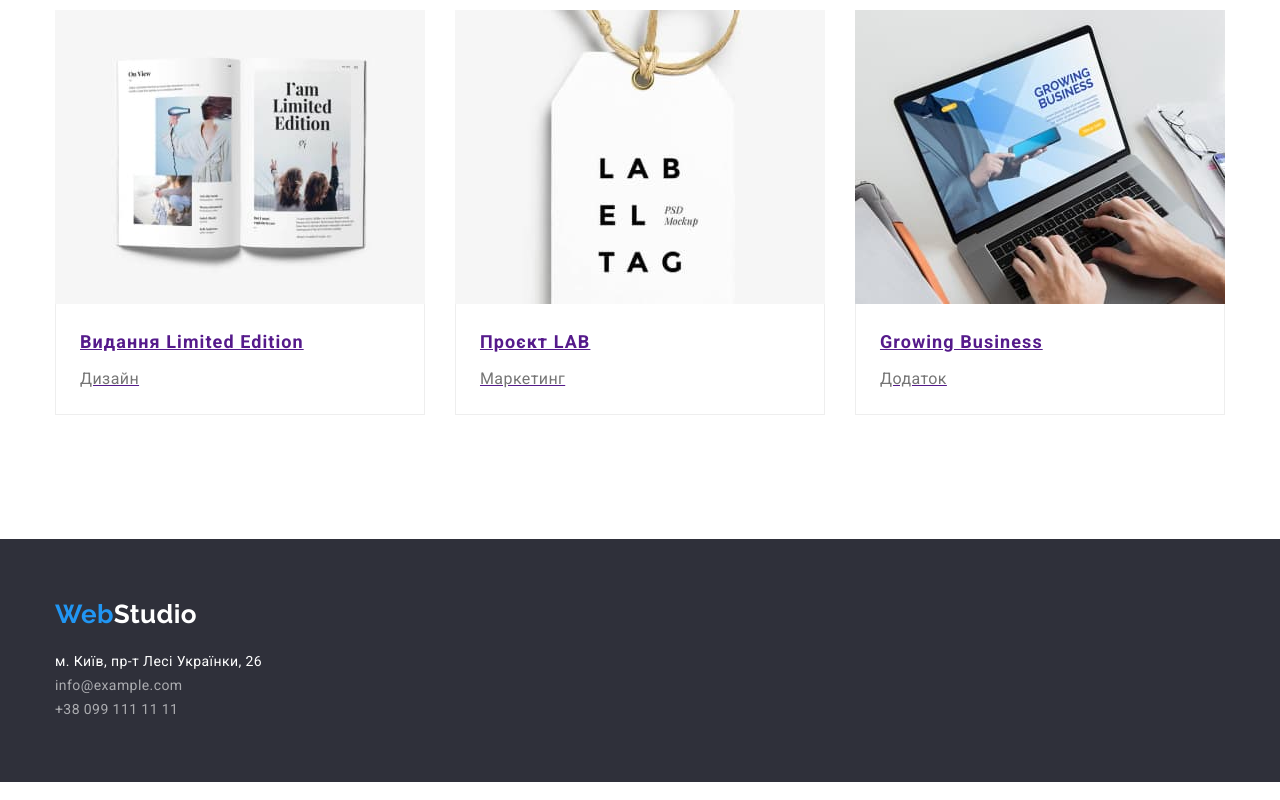
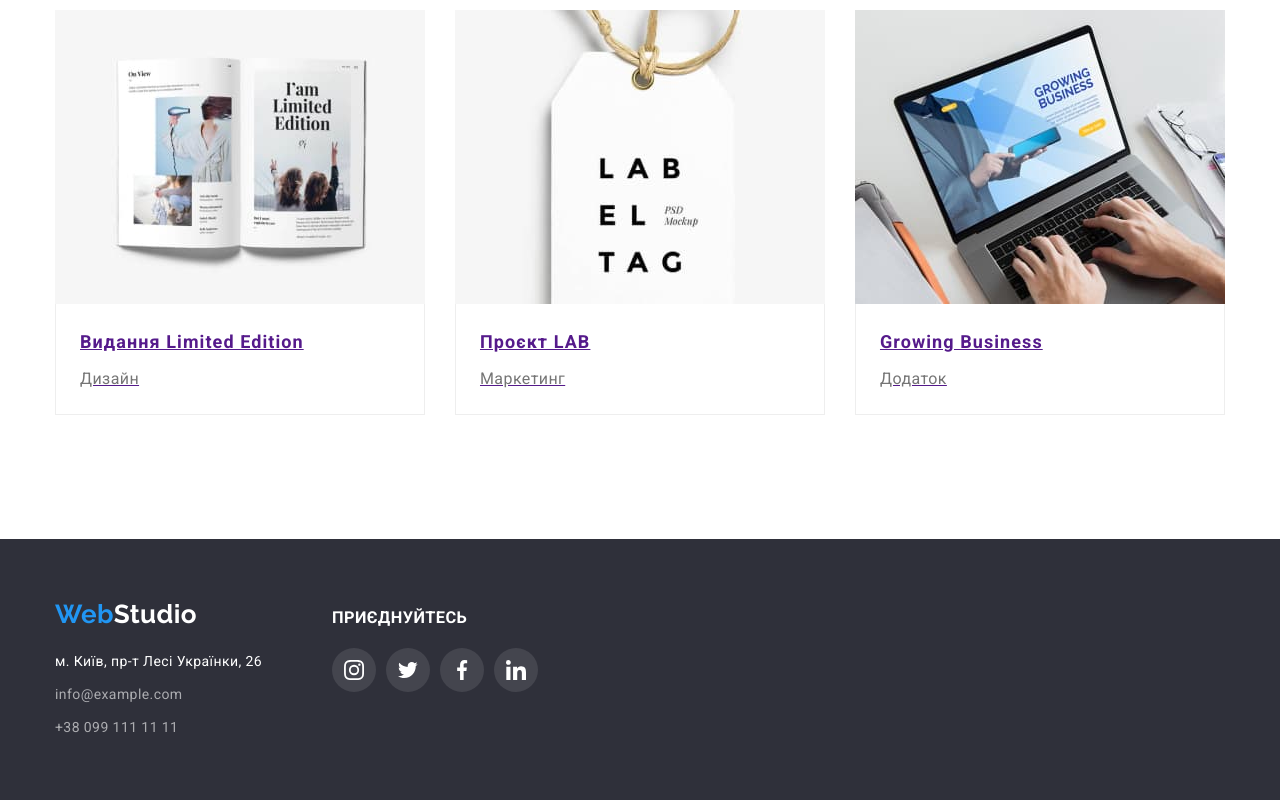
Before and after one commit to KateFanina/goit-markup-hw-04, a plain HTML site: page portfolio.html in a window 1280 px wide. Shown: the part 1123-1923 px from the top of the page. Drawn offline with nearby package versions, Linux system fonts and the light colour scheme; files that its build step writes are made by us from their sources.

Commit message:
added social media

```diff
--- a/portfolio.html
+++ b/portfolio.html
@@ -150,29 +150,67 @@
         </section>
     </main>
     <!-- Футер -->
-    <footer class="footer">
-        <div class="conteiner">
+<footer class="footer">
+    <div class="conteiner footer-conteiner">
+        <div>
             <a href="index.html" class="logo-footer"><span class="logo-item">Web</span>Studio</a>
-
             <address>
                 <ul class="contacts">
-                    <li>
+                    <li class="contacts-link">
                         <a href="https://goo.gl/maps/CPtrU1FHBa2aNyZL9" target="_blank"
                             rel="noopener noreferrer nofollow">
                             м.
                             Київ, пр-т Лесі
                             Українки, 26</a>
                     </li>
-                    <li>
+                    <li class="contacts-link">
                         <a class="link" href="mailto:info@example.com">info@example.com</a>
                     </li>
-                    <li>
+                    <li class="contacts-link">
                         <a class="link" href="+380991111111">+38 099 111 11 11</a>
                     </li>
                 </ul>
             </address>
         </div>
-    </footer>
+        <div class="join">
+            <h3 class="contact-title">приєднуйтесь</h3>
+            <ul class="lists-icon">
+                <li class="team-icon">
+                    <a class="link-icon icons" href="">
+                        <svg class="svg-icon">
+                            <use href="../goit-markup-hw-04/images/icons.svg/sprite.svg#icon-instagram">
+                            </use>
+                        </svg>
+                    </a>
+                </li>
+                <li class="team-icon">
+                    <a class="link-icon icons" href="">
+                        <svg class="svg-icon">
+                            <use href="../goit-markup-hw-04/images/icons.svg/sprite.svg#icon-twitter">
+                            </use>
+                        </svg>
+                    </a>
+                </li>
+                <li class="team-icon">
+                    <a class="link-icon icons" href="">
+                        <svg class="svg-icon">
+                            <use href="../goit-markup-hw-04/images/icons.svg/sprite.svg#icon-facebook">
+                            </use>
+                        </svg>
+                    </a>
+                </li>
+                <li class="team-icon">
+                    <a class="link-icon icons" href="">
+                        <svg class="svg-icon">
+                            <use href="../goit-markup-hw-04/images/icons.svg/sprite.svg#icon-linkedin">
+                            </use>
+                        </svg>
+                    </a>
+                </li>
+            </ul>
+        </div>
+    </div>
+</footer>
 </body>
 
 </html>
```
